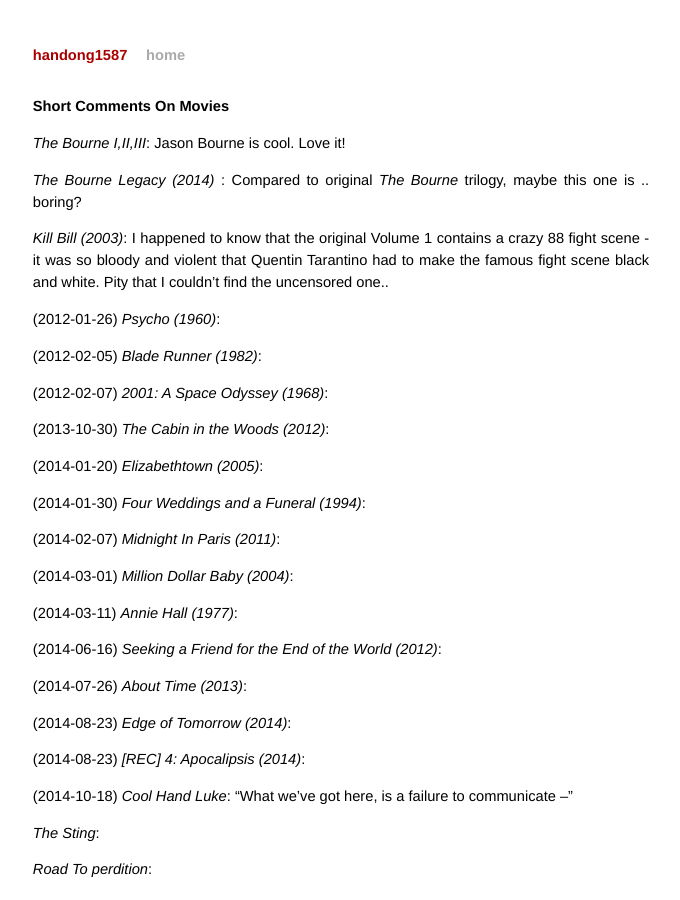
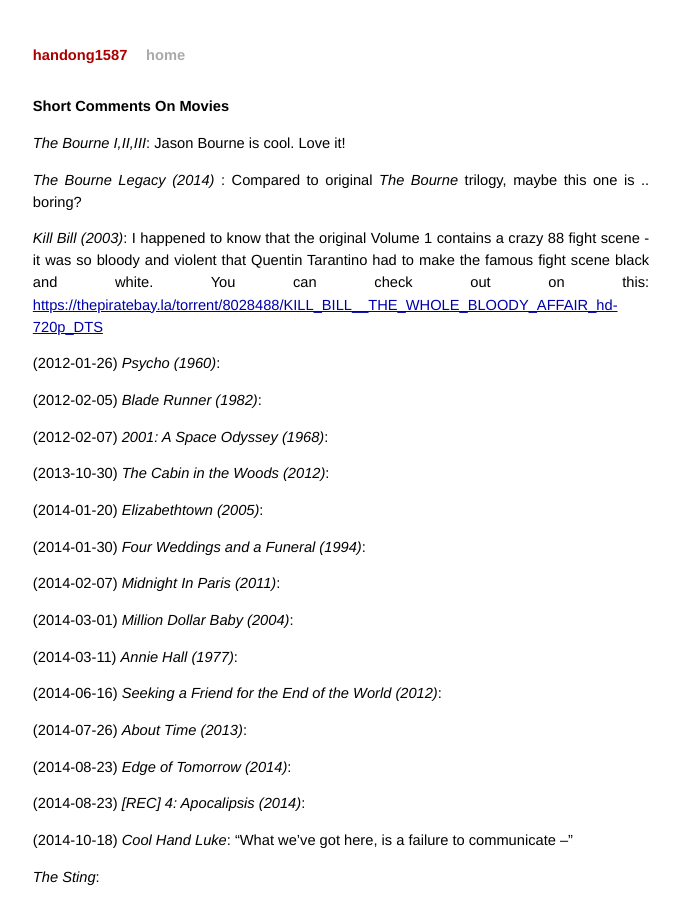
Before and after one commit to handong1587/handong1587.github.io, a Jekyll site: the page built from _posts/leisure/2015-08-29-short-comments-on-movies.md, in a window 1280 px wide and 900 px high. Shown: the whole window, without its empty margins (299-979 px from the left). Built offline with Jekyll 4.4.1, drawn with Linux system fonts in a browser that asks for light colours; Markdown is read by kramdown in place of the engine named in the settings; comment, search, counter and statistics services are not loaded.

Commit message:
update md

```diff
--- a/_posts/leisure/2015-08-29-short-comments-on-movies.md
+++ b/_posts/leisure/2015-08-29-short-comments-on-movies.md
@@ -11,7 +11,7 @@
 
 *The Bourne Legacy (2014)* : Compared to original *The Bourne* trilogy, maybe this one is .. boring?
 
-*Kill Bill (2003)*: I happened to know that the original Volume 1 contains a crazy 88 fight scene - it was so bloody and violent that Quentin Tarantino had to make the famous fight scene black and white. Pity that I couldn't find the uncensored one..
+*Kill Bill (2003)*: I happened to know that the original Volume 1 contains a crazy 88 fight scene - it was so bloody and violent that Quentin Tarantino had to make the famous fight scene black and white. You can check out on this: [https://thepiratebay.la/torrent/8028488/KILL_BILL__THE_WHOLE_BLOODY_AFFAIR_hd-720p_DTS](https://thepiratebay.la/torrent/8028488/KILL_BILL__THE_WHOLE_BLOODY_AFFAIR_hd-720p_DTS)
 
 (2012-01-26) *Psycho (1960)*:
 
```
